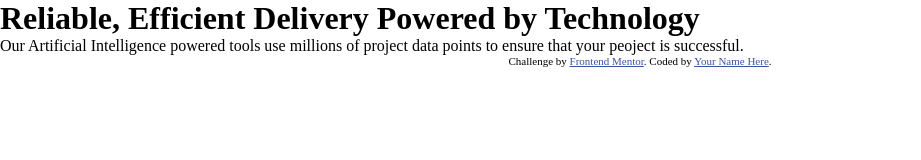
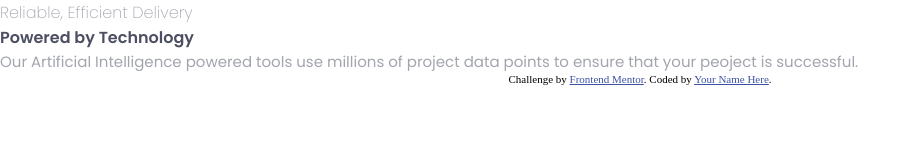
Before and after one commit to SantiagoGuerra/four-card-feature-section, a plain HTML site: page index.html in a window 1280 px wide. Shown: the whole page, without its empty margins (0-921 px from the left). Drawn offline with Linux system fonts and the light colour scheme.

Commit message:
STYLE.CSS added properties for the header component

```diff
--- a/css/style.css
+++ b/css/style.css
@@ -22,8 +22,31 @@
 
   /* typography */
   --font-size: 15px;
+  --font-size-title: calc(--font-size * (5 / 3));
   --font-family: 'Poppins', sans-serif;
   --font-weight-extra-light: 200;
   --font-weight-regular: 400;
   --font-weight-semi-bold: 600;
 }
+
+.title {
+    font-size: var(--font-size-title);
+    font-family: var(--font-family);
+    font-weight: var(--font-weight-extra-light);
+    color: var(--neutral-grayish-blue);
+}
+
+.bolder {
+    font-weight: var(--font-weight-semi-bold);
+    color: var(--neutral-dark-blue);
+}
+
+.d-block {
+    display: block;
+}
+
+.paragraph {
+    font-size: var(--font-size);
+    font-family: var(--font-family);
+    color: var(--neutral-grayish-blue);
+}
```
